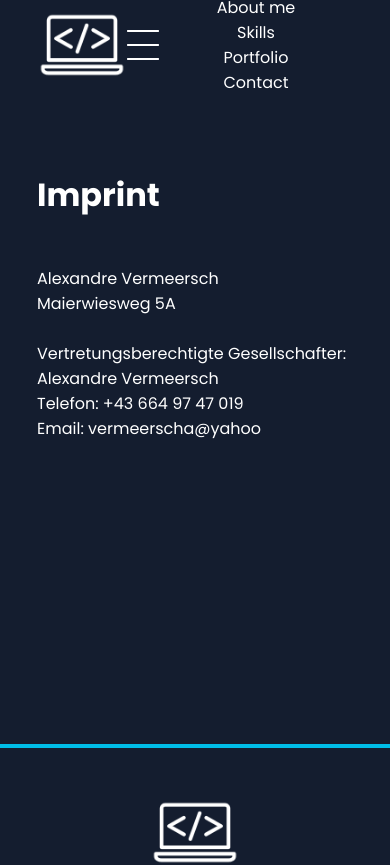
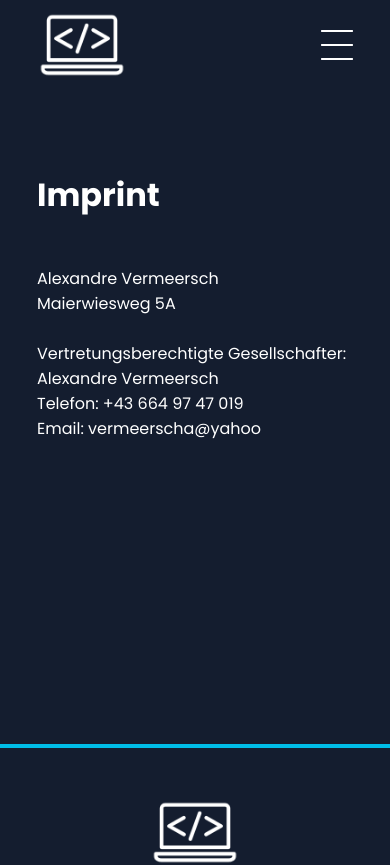
Before and after one commit to AlexVerm12/portfolio, an Angular app: page /impressum in a window 390 px wide. Shown: the top 865 px of the page. Built offline with nearby package versions, Linux system fonts and the light colour scheme.

Commit message:
added mobile menu

```diff
--- a/src/app/menu/menu.component.html
+++ b/src/app/menu/menu.component.html
@@ -14,24 +14,25 @@
       <div class="underliner"></div>
     </div>
 
-    <img class="burger-menu d-none show-mobile" src="./assets/img/burger.png" />
+    <img id="openMenu" (click)="openPopUp()" class="burger-menu d-none show-mobile" src="./assets/img/burger.png" />
+    <img id="closeMenu" (click)="closePopUp()" class="burger-menu d-none" src="./assets/img/close-final.png" />
   </div>
 
-  <div class="menu-popup">
+  <div id="popUp" class="menu-popup d-none">
     <div class="menu-point">
-      <a href="#about-me">About me</a>
+      <a href="#about-me" (click)="closePopUp()">About me</a>
       <div class="underliner"></div>
     </div>
     <div class="">
-      <a href="#skills">Skills</a>
+      <a href="#skills" (click)="closePopUp()">Skills</a>
       <div class="underliner"></div>
     </div>
     <div class="">
-      <a href="#portfolio">Portfolio</a>
+      <a href="#portfolio" (click)="closePopUp()">Portfolio</a>
       <div class="underliner"></div>
     </div>
     <div class="">
-      <a href="#contact">Contact</a>
+      <a href="#contact" (click)="closePopUp()">Contact</a>
       <div class="underliner"></div>
     </div>
   </div>
--- a/src/app/menu/menu.component.scss
+++ b/src/app/menu/menu.component.scss
@@ -54,11 +54,34 @@
     align-items: center;
     justify-content: center;
     flex-direction: column;
-    width: 200px;
+    width: 100vw;
+    height: calc(100vh - 90px);
+    background-color: #414856;
+    gap: 15px;
+    border-radius: 0px 0px 10px 10px;
+    position: absolute;
+    top: 90px;
+    right: 0px;
+    left: 0px;
+    z-index: 99;
+    animation: 225ms ease-in;
 
     a{
         color: white;
+        font-size: 21px;
+
+        &:hover{
+            color: #00BEE8;
+        }
+
+        &:focus{
+            border-color: #141D2F;
+        }
     }
+}
+
+.d-none{
+    display: none;
 }
 
 @media(max-width:1050px){
@@ -69,4 +92,8 @@
     .menu{
         gap:0px;
     }
+
+    .show-mobile{
+        display: flex;
+    }
 }
--- a/src/app/menu/menu.component.ts
+++ b/src/app/menu/menu.component.ts
@@ -7,4 +7,16 @@ import { Component } from '@angular/core';
 })
 export class MenuComponent {
 
+  openPopUp(){
+    document.getElementById(`popUp`)?.classList.remove('d-none');
+    document.getElementById(`openMenu`)?.classList.remove('show-mobile');
+    document.getElementById(`closeMenu`)?.classList.remove('d-none');
+  }
+
+  closePopUp(){
+    document.getElementById(`popUp`)?.classList.add('d-none');
+    document.getElementById(`openMenu`)?.classList.add('show-mobile');
+    document.getElementById(`closeMenu`)?.classList.add('d-none');
+  }
+
 }
```
